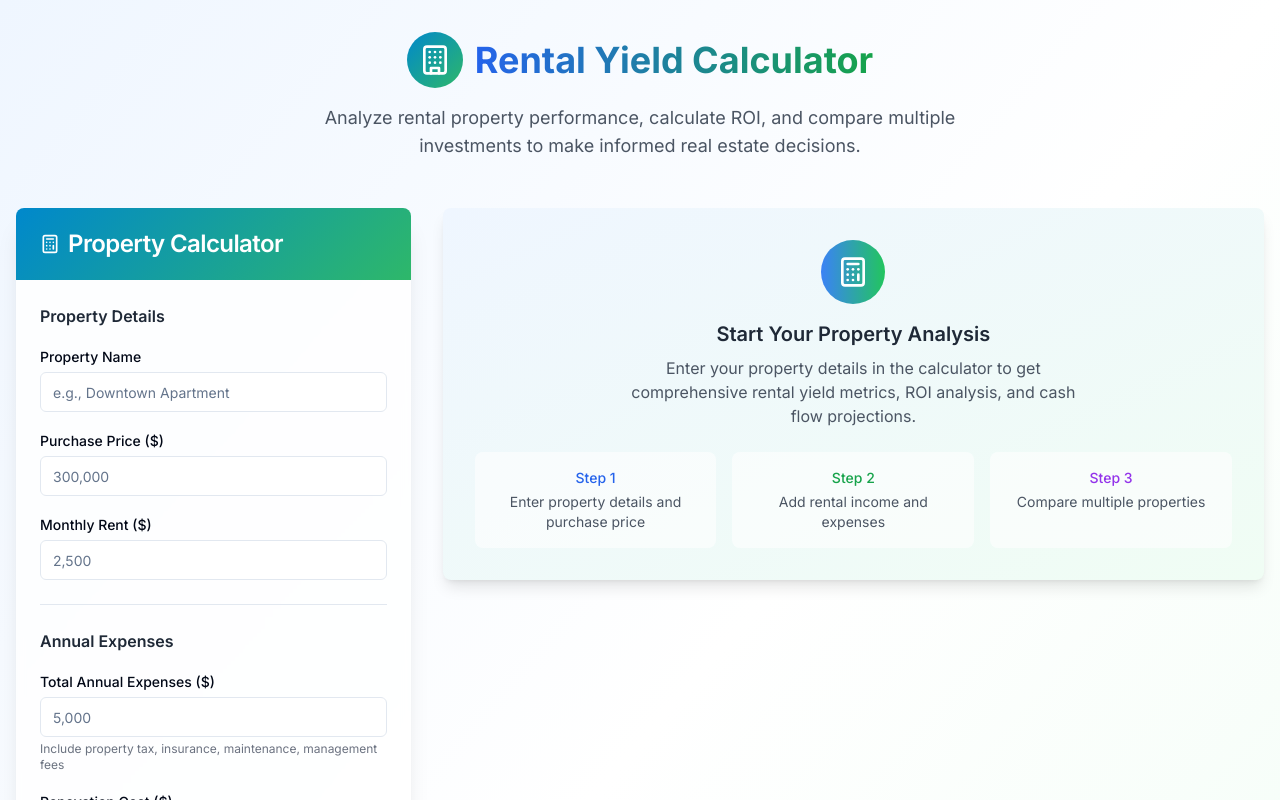
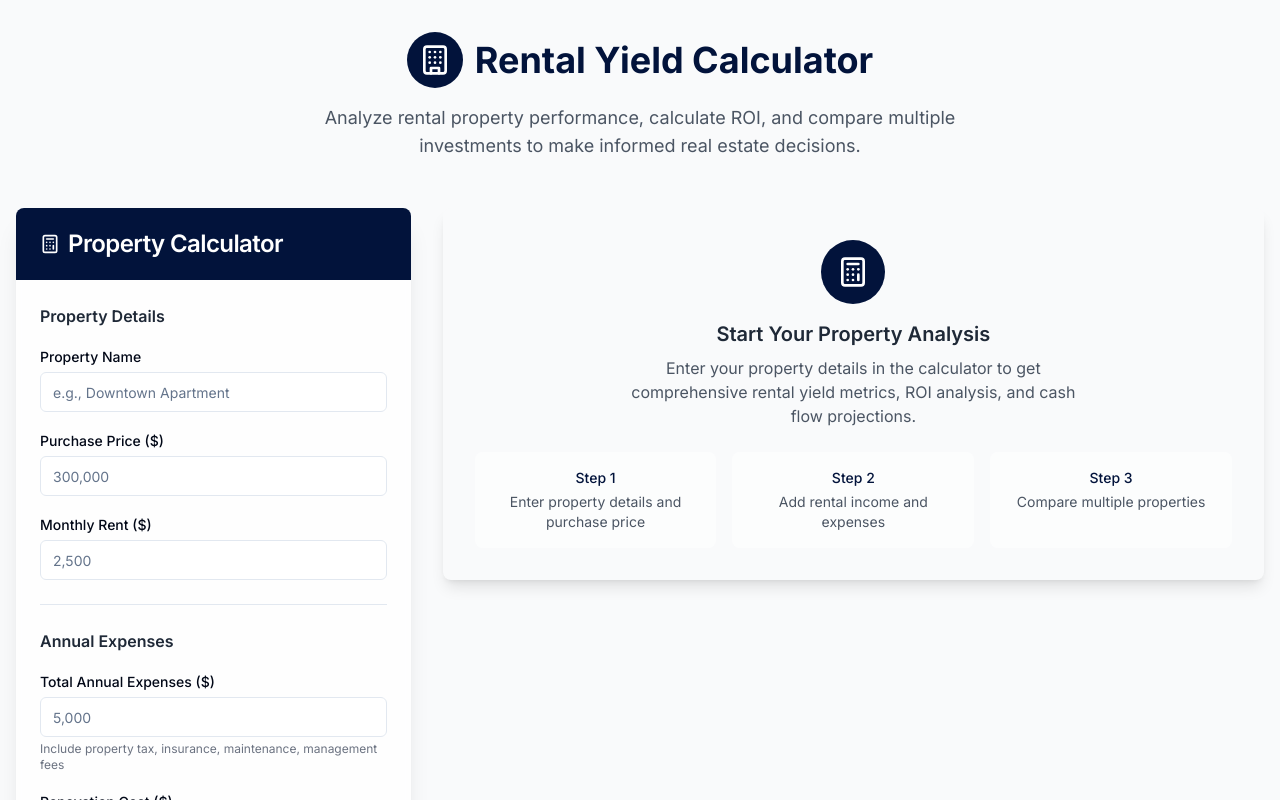
Before and after one commit to assghard/real-estate-rental-yield-calculator, a React (Vite) app: page / in a window 1280 px wide. Shown: the top 800 px of the page. Built offline with nearby package versions, Linux system fonts and the light colour scheme.

Commit message:
Refactor: Use specified color
Replaces the gradient with the specified color.

```diff
--- a/src/components/RentalYieldCalculator.tsx
+++ b/src/components/RentalYieldCalculator.tsx
@@ -72,10 +72,10 @@ const RentalYieldCalculator = () => {
       {/* Header */}
       <div className="text-center mb-12">
         <div className="flex items-center justify-center gap-3 mb-4">
-          <div className="p-3 rounded-full gradient-bg">
+          <div className="p-3 rounded-full primary-bg">
             <Building className="h-8 w-8 text-white" />
           </div>
-          <h1 className="text-4xl font-bold bg-gradient-to-r from-blue-600 to-green-600 bg-clip-text text-transparent">
+          <h1 className="text-4xl font-bold text-primary">
             Rental Yield Calculator
           </h1>
         </div>
@@ -89,7 +89,7 @@ const RentalYieldCalculator = () => {
         {/* Property Input Form */}
         <div className="xl:col-span-1">
           <Card className="sticky top-8 shadow-xl border-0 bg-white/80 backdrop-blur-sm">
-            <CardHeader className="gradient-bg text-white rounded-t-lg">
+            <CardHeader className="primary-bg text-white rounded-t-lg">
               <CardTitle className="flex items-center gap-2">
                 <Calculator className="h-5 w-5" />
                 Property Calculator
@@ -102,7 +102,7 @@ const RentalYieldCalculator = () => {
               />
               <Button
                 onClick={handleCalculate}
-                className="w-full mt-6 gradient-bg text-white hover:opacity-90 transition-opacity"
+                className="w-full mt-6 primary-bg text-white hover:opacity-90 transition-opacity"
                 size="lg"
               >
                 <Plus className="h-4 w-4 mr-2" />
@@ -117,7 +117,7 @@ const RentalYieldCalculator = () => {
           {/* Quick Results Preview */}
           {currentProperty.purchasePrice > 0 && currentProperty.monthlyRent > 0 && (
             <Card className="shadow-lg border-0 bg-white/90 backdrop-blur-sm">
-              <CardHeader className="bg-gradient-to-r from-blue-500 to-green-500 text-white rounded-t-lg">
+              <CardHeader className="primary-bg text-white rounded-t-lg">
                 <CardTitle className="flex items-center gap-2">
                   <TrendingUp className="h-5 w-5" />
                   Live Preview
@@ -132,7 +132,7 @@ const RentalYieldCalculator = () => {
           {/* Comparison Table */}
           {properties.length > 0 && (
             <Card className="shadow-lg border-0 bg-white/90 backdrop-blur-sm">
-              <CardHeader className="bg-gradient-to-r from-green-500 to-blue-500 text-white rounded-t-lg">
+              <CardHeader className="primary-bg text-white rounded-t-lg">
                 <CardTitle className="flex items-center justify-between">
                   <div className="flex items-center gap-2">
                     <Building className="h-5 w-5" />
@@ -160,10 +160,10 @@ const RentalYieldCalculator = () => {
 
           {/* Getting Started Guide */}
           {properties.length === 0 && (
-            <Card className="shadow-lg border-0 bg-gradient-to-br from-blue-50 to-green-50">
+            <Card className="shadow-lg border-0 bg-gray-50">
               <CardContent className="p-8 text-center">
                 <div className="mb-6">
-                  <div className="w-16 h-16 mx-auto mb-4 rounded-full bg-gradient-to-r from-blue-500 to-green-500 flex items-center justify-center">
+                  <div className="w-16 h-16 mx-auto mb-4 rounded-full primary-bg flex items-center justify-center">
                     <Calculator className="h-8 w-8 text-white" />
                   </div>
                   <h3 className="text-xl font-semibold text-gray-800 mb-2">
@@ -176,15 +176,15 @@ const RentalYieldCalculator = () => {
                 </div>
                 <div className="grid grid-cols-1 md:grid-cols-3 gap-4 text-sm text-gray-600">
                   <div className="p-4 bg-white/60 rounded-lg">
-                    <div className="font-medium text-blue-600 mb-1">Step 1</div>
+                    <div className="font-medium text-primary mb-1">Step 1</div>
                     <div>Enter property details and purchase price</div>
                   </div>
                   <div className="p-4 bg-white/60 rounded-lg">
-                    <div className="font-medium text-green-600 mb-1">Step 2</div>
+                    <div className="font-medium text-primary mb-1">Step 2</div>
                     <div>Add rental income and expenses</div>
                   </div>
                   <div className="p-4 bg-white/60 rounded-lg">
-                    <div className="font-medium text-purple-600 mb-1">Step 3</div>
+                    <div className="font-medium text-primary mb-1">Step 3</div>
                     <div>Compare multiple properties</div>
                   </div>
                 </div>
--- a/src/index.css
+++ b/src/index.css
@@ -18,8 +18,8 @@ All colors MUST be HSL.
     --popover: 0 0% 100%;
     --popover-foreground: 222.2 84% 4.9%;
 
-    --primary: 200 100% 40%;
-    --primary-foreground: 210 40% 98%;
+    --primary: 222 92% 12%;
+    --primary-foreground: 0 0% 98%;
 
     --secondary: 146 60% 45%;
     --secondary-foreground: 0 0% 98%;
@@ -35,7 +35,7 @@ All colors MUST be HSL.
 
     --border: 214.3 31.8% 91.4%;
     --input: 214.3 31.8% 91.4%;
-    --ring: 200 100% 40%;
+    --ring: 222 92% 12%;
 
     --radius: 0.5rem;
 
@@ -59,8 +59,8 @@ All colors MUST be HSL.
     --popover: 222.2 84% 4.9%;
     --popover-foreground: 210 40% 98%;
 
-    --primary: 200 100% 50%;
-    --primary-foreground: 222.2 47.4% 11.2%;
+    --primary: 222 92% 20%;
+    --primary-foreground: 0 0% 98%;
 
     --secondary: 146 60% 50%;
     --secondary-foreground: 0 0% 98%;
@@ -100,8 +100,8 @@ All colors MUST be HSL.
 }
 
 @layer utilities {
-  .gradient-bg {
-    background: linear-gradient(135deg, hsl(200 100% 40%) 0%, hsl(146 60% 45%) 100%);
+  .primary-bg {
+    background-color: hsl(var(--primary));
   }
 
   .glass-effect {
--- a/src/pages/Index.tsx
+++ b/src/pages/Index.tsx
@@ -3,7 +3,7 @@ import RentalYieldCalculator from '@/components/RentalYieldCalculator';
 
 const Index = () => {
   return (
-    <div className="min-h-screen bg-gradient-to-br from-blue-50 via-white to-green-50">
+    <div className="min-h-screen bg-gray-50">
       <RentalYieldCalculator />
     </div>
   );
```
